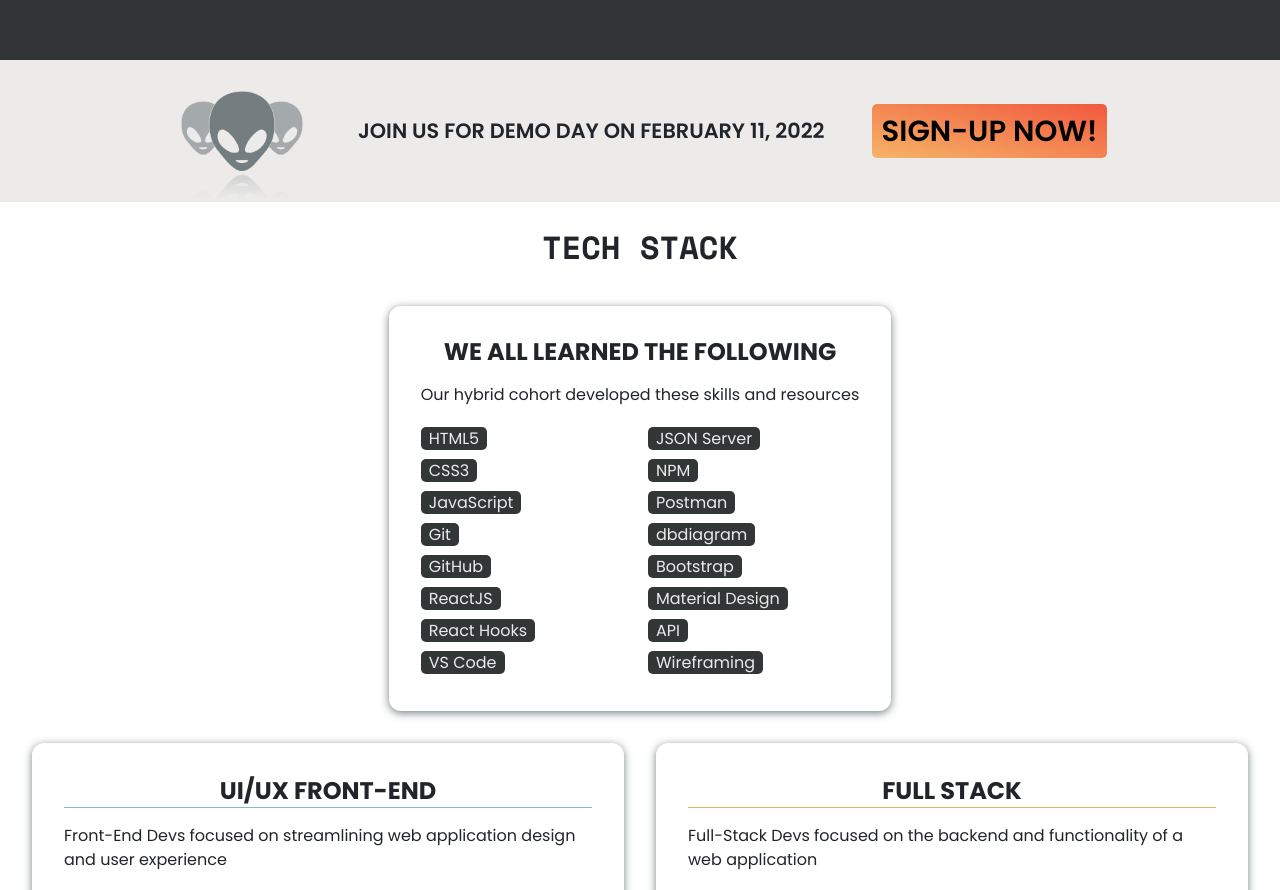
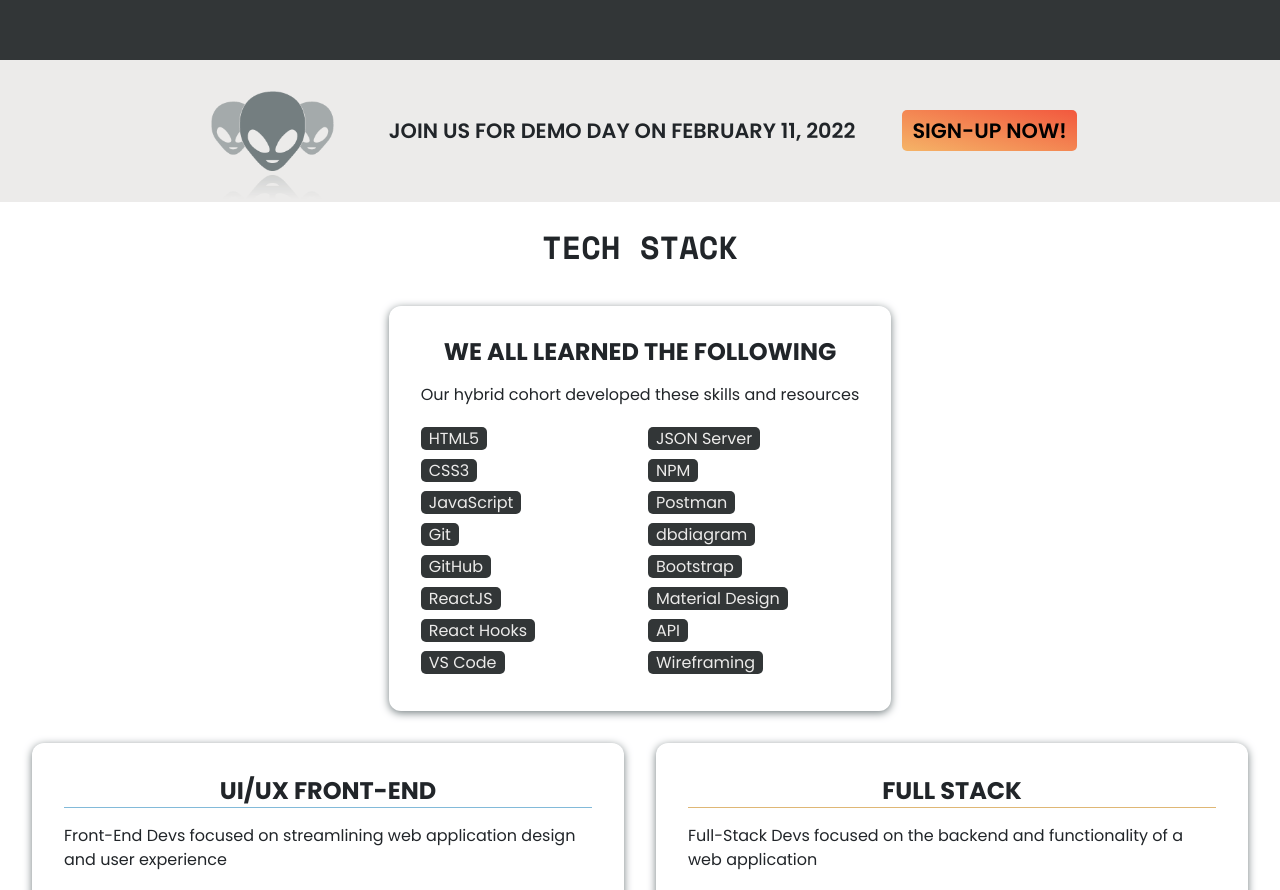
Before and after one commit to nss-day-cohort-51/nss-day-cohort-51.github.io, a React (Create React App) app: page / in a window 1280 px wide. Shown: the part 6327-7217 px from the top of the page. Built offline with nearby package versions, Linux system fonts and the light colour scheme.

Commit message:
fixed cta section button

```diff
--- a/src/styles/cta.scss
+++ b/src/styles/cta.scss
@@ -24,9 +24,6 @@
     padding: 0.5rem;
     -webkit-box-reflect: below -0.75rem linear-gradient(to bottom, rgba(0, 0, 0, 0), rgba(0, 0, 0, 0), rgba(0, 0, 0, 0), rgba(0, 0, 0, 0.3));
   }
-  .cta-section__demo-day-btn .demo-day-btn {
-    font-size: 1.4em;
-  }
 
   a {
     text-decoration: none;
```
